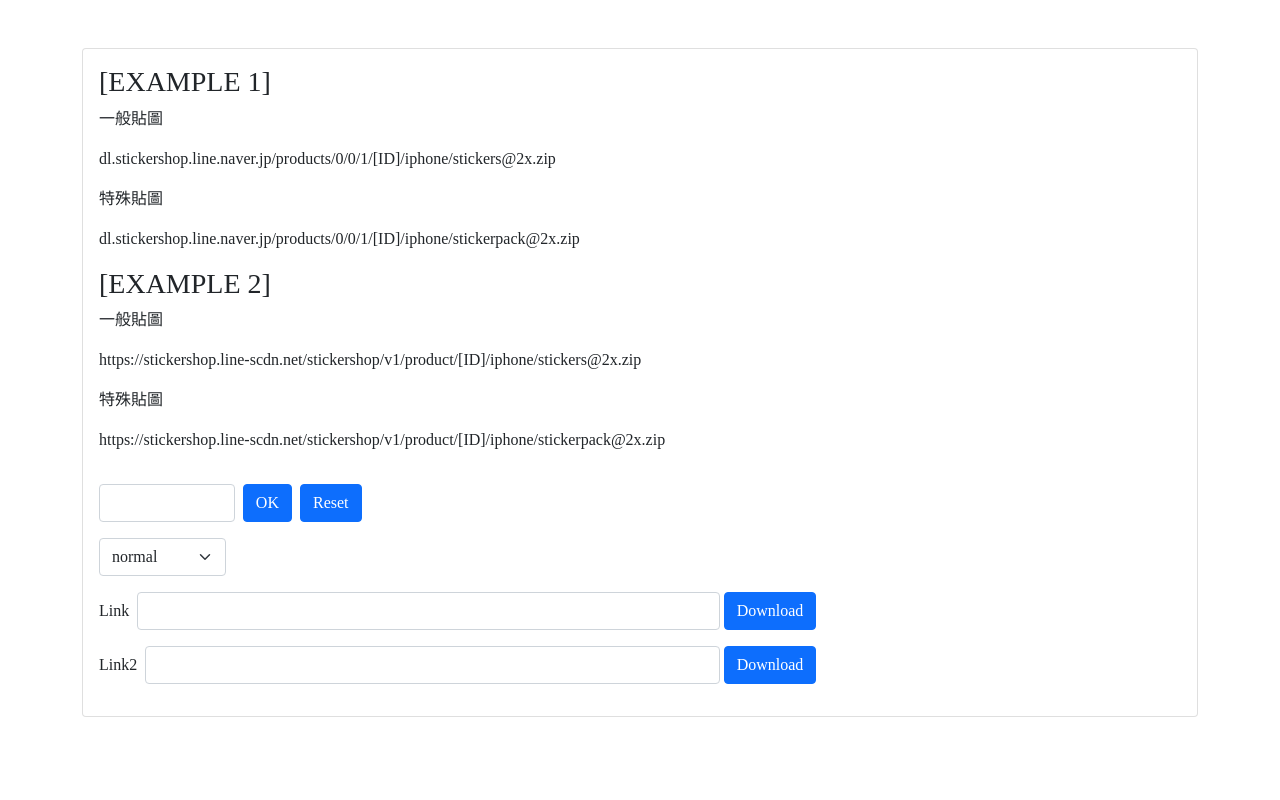
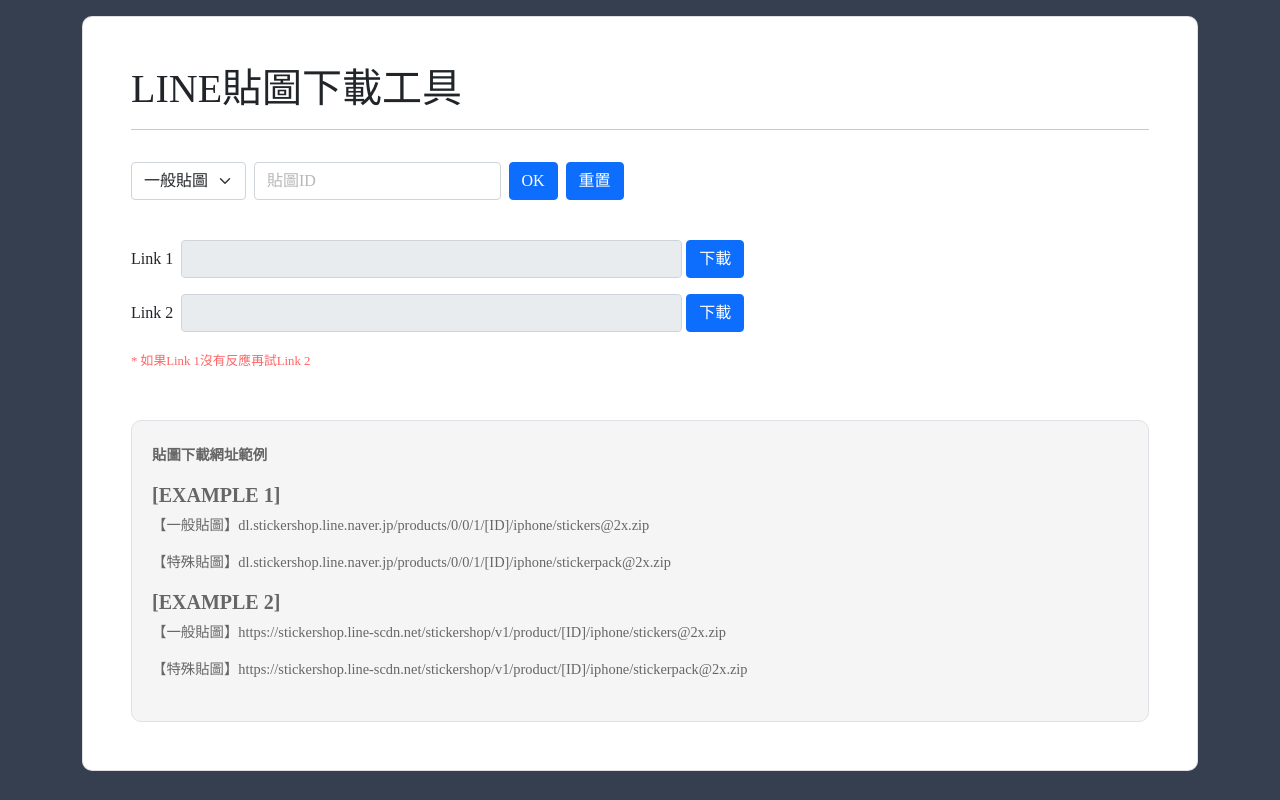
Before and after one commit to puppycat0109/MySiteTools, a plain HTML site: page line_sticker_downloader.html in a window 1280 px wide. Drawn offline with Linux system fonts and the light colour scheme.

Commit message:
line update

```diff
--- a/js/line_sticker_downloader.js
+++ b/js/line_sticker_downloader.js
@@ -6,6 +6,15 @@
 
     $('#ok').on('click', function () {
         getURLs($input.val());
+    });
+
+    $("#sticker-id").on("change",function(){
+        getURLs($input.val());
+    });
+    $("#sticker-type").on("change",function(){
+        if($("#sticker-id").val() != ""){
+            getURLs($input.val());
+        }
     });
 
     /**RESET BTN*/
@@ -39,10 +48,15 @@
 
     /**重置*/
     function reset() {
-
+        $("#sticker-type").val("nor");
+        $("#sticker-id").val("");
+        $("#output").val("");
+        $("#output2").val("");
+        $("#message").text("　");
+        $('#message').removeClass("showmsg");
     }
 
-    /**取得封面圖片網址*/
+    /**取得網址*/
     function getURLs(STCKID) {
 
         if (!STCKID) {
@@ -69,8 +83,8 @@
             $('#output2').val(result2_S);
             $('#output-link2').attr("href", result2_S);
         }
-
-
+        $('#message').text("已產生 "+$("#sticker-id").val()+" " +$("#sticker-type option:selected").text());
+        $('#message').attr("class", "showmsg");
     }
 
 
--- a/line_sticker_downloader.html
+++ b/line_sticker_downloader.html
@@ -3,81 +3,93 @@
 
 <head>
     <meta http-equiv="Content-Type" content="text/html; charset=utf-8">
-
+    <meta name="viewport" content="width=device-width, initial-scale=1, minimum-scale=1, maximum-scale=1">
     <script src="js/jquery-3.6.0.js"></script>
     <link href="bootstrap-5.0.0-dist/css/bootstrap.css" rel="stylesheet">
     <script src="bootstrap-5.0.0-dist/js/bootstrap.bundle.js"></script>
     <script src="sweetalert2-10.16.7/dist/sweetalert2.all.js"></script>
 
     <script src="js/line_sticker_downloader.js"></script>
-    <title>line_sticker_downloader</title>
+    <title>LINE貼圖下載工具</title>
 </head>
 <style>
+    html {
+        background: #363f50;
+    }
+
     body {
         font-family: "微軟正黑體";
+        background: none;
+    }
+
+    input::placeholder {
+        /* CSS 3 標準 */
+        color: #b7b7b7 !important;
     }
 
     .row {
         margin-bottom: 1rem;
     }
+    #message{
+        color: #fff;
+    }
+    #message.showmsg{
+        color: #0d6efd !important;
+        transition: 0.5s;
+    }
 
-    #example label {
-        cursor: pointer;
-    }
 </style>
 
 <body>
-    <div class="container mt-5">
-        <div class="card">
-            <div class="card-body">
-                <!--example-->
-                <div class="row" id="example">
-                    <h3>[EXAMPLE 1]</h3>
-                    <p>一般貼圖</p>
-                    <p>dl.stickershop.line.naver.jp/products/0/0/1/[ID]/iphone/stickers@2x.zip</p>
-                    <p>特殊貼圖</p>
-                    <p>dl.stickershop.line.naver.jp/products/0/0/1/[ID]/iphone/stickerpack@2x.zip</p>
-                    <h3>[EXAMPLE 2]</h3>
-                    <p>一般貼圖</p>
-                    <p>https://stickershop.line-scdn.net/stickershop/v1/product/[ID]/iphone/stickers@2x.zip</p>
-                    <p>特殊貼圖</p>
-                    <p>https://stickershop.line-scdn.net/stickershop/v1/product/[ID]/iphone/stickerpack@2x.zip</p>
-                </div>
-                <!--input-->
-                <div class="row col-3 g-2">
-                    <div class="col">
-                        <input id="sticker-id" class="form-control" />
+    <div class="container mt-3">
+        <div class="card" style="border-radius: 10px">
+            <div class="card-body p-5">
+                <h1 class="card-title mb-3">LINE貼圖下載工具</h1>
+                <hr>
+                <!--setting-->
+                <div class="row col-12 g-2 mt-4">
+                    <div class="col-auto">
+                        <select id="sticker-type" class="form-select">
+                            <option value="nor">一般貼圖</option>
+                            <option value="spe">特殊貼圖</option>
+                        </select>
+                    </div>
+                    <div class="col-sm-3">
+                        <input id="sticker-id" placeholder="貼圖ID" class="form-control" />
                     </div>
                     <div class="col-auto">
                         <button class="btn btn-primary" id="ok">OK</button>
                     </div>
                     <div class="col-auto">
-                        <button class="btn btn-primary" id="reset">Reset</button>
+                        <button class="btn btn-primary" id="reset">重置</button>
                     </div>
                 </div>
-                <!--setting-->
-                <div class="row col-6 g-2">
-                    <div class="col-md-3">
-                        <select id="sticker-type" class="form-select">
-                            <option value="nor">normal</option>
-                            <option value="spe">special</option>
-                        </select>
+
+                <!--result-->
+
+                <span id="message" class="">　</span>
+                <div class="row col-12 g-2 result-area">
+                    <label class="col-auto col-form-label">Link 1</label>
+                    <div class="col-sm-6"><input type="text" id="output" class="form-control col-4" readOnly /></div>
+                    <a href="" class="btn btn-primary col-auto output-link" id="output-link" target="_blank">下載</a>
+                </div>
+                <div class="row col-12 g-2 result-area">
+                    <label class="col-auto col-form-label">Link 2</label>
+                    <div class="col-sm-6"><input type="text" id="output2" class="form-control" readOnly />
                     </div>
+                    <a href="" class="btn btn-primary col-auto output-link" id="output-link2" target="_blank">下載</a>
                 </div>
-                <!--result-->
-                <div class="row col-8 g-2 result-area">
-                    <label class="col-auto col-form-label">Link</label>
-                    <div class="col">
-                        <input type="text" id="output" class="form-control" />
-                    </div>
-                    <a href="" class="btn btn-primary col-auto output-link" id="output-link">Download</a>
-                </div>
-                <div class="row col-8 g-2 result-area">
-                    <label class="col-auto col-form-label">Link2</label>
-                    <div class="col">
-                        <input type="text" id="output2" class="form-control" />
-                    </div>
-                    <a href="" class="btn btn-primary col-auto output-link" id="output-link2">Download</a>
+                <span style="font-size: 0.8rem;color: #ff6464;">* 如果Link 1沒有反應再試Link 2</span>
+
+                <!--example-->
+                <div class="row border px-2 py-4 mx-0 mb-0 mt-5 " id="example" style="font-size: 0.9rem;border-radius: 10px;background: #f5f5f5;color: #666;">
+                    <p style="font-weight: bold;">貼圖下載網址範例</p>
+                    <h5 style="font-weight: bold;">[EXAMPLE 1]</h5>
+                    <p>【一般貼圖】dl.stickershop.line.naver.jp/products/0/0/1/[ID]/iphone/stickers@2x.zip</p>
+                    <p>【特殊貼圖】dl.stickershop.line.naver.jp/products/0/0/1/[ID]/iphone/stickerpack@2x.zip</p>
+                    <h5 style="font-weight: bold;">[EXAMPLE 2]</h5>
+                    <p>【一般貼圖】https://stickershop.line-scdn.net/stickershop/v1/product/[ID]/iphone/stickers@2x.zip</p>
+                    <p>【特殊貼圖】https://stickershop.line-scdn.net/stickershop/v1/product/[ID]/iphone/stickerpack@2x.zip</p>
                 </div>
             </div>
         </div>
```
